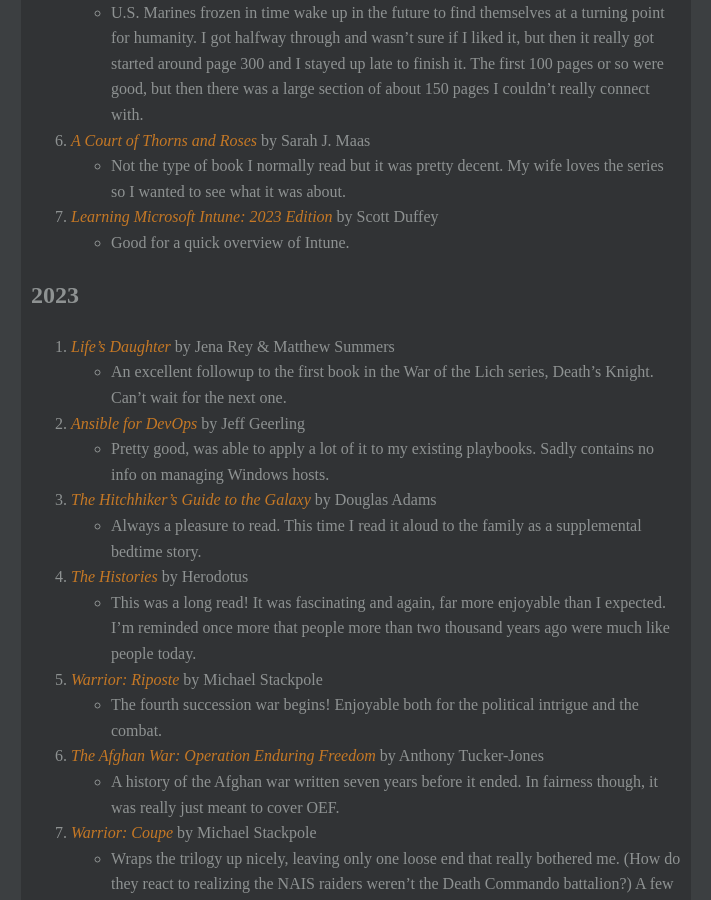
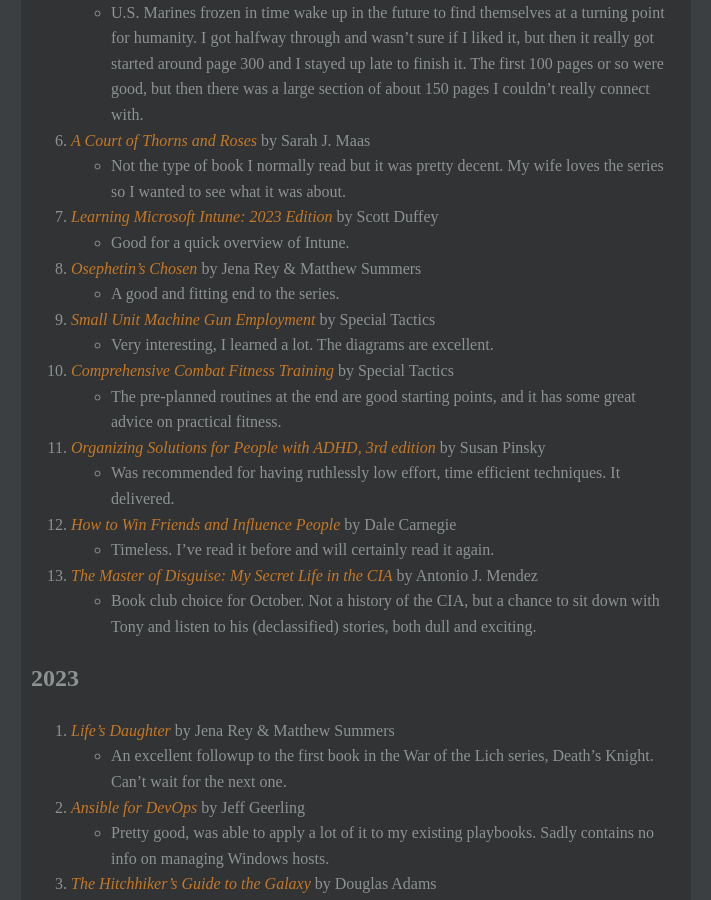
Before and after one commit to noUsernamesLef7/noUsernamesLef7.github.io, a Jekyll site: the page built from personal/books/index.md, in a window 1280 px wide and 900 px high, scrolled down 659 px. Shown: the whole window, without its empty margins (284-995 px from the left). Built offline with Jekyll 4.4.1, drawn with Linux system fonts in a browser that asks for light colours; some of the changed text lies outside the part shown.

Commit message:
Add recent books

```diff
--- a/personal/books/index.md
+++ b/personal/books/index.md
@@ -23,6 +23,18 @@ A few groupings of my favorite books on specific topics or genres, as well as a
     * Not the type of book I normally read but it was pretty decent. My wife loves the series so I wanted to see what it was about.
 7. *Learning Microsoft Intune: 2023 Edition* by Scott Duffey
     * Good for a quick overview of Intune.
+8. *Osephetin's Chosen* by Jena Rey & Matthew Summers
+    * A good and fitting end to the series.
+9. *Small Unit Machine Gun Employment* by Special Tactics
+    * Very interesting, I learned a lot. The diagrams are excellent.
+10. *Comprehensive Combat Fitness Training* by Special Tactics
+    * The pre-planned routines at the end are good starting points, and it has some great advice on practical fitness.
+11. *Organizing Solutions for People with ADHD, 3rd edition* by Susan Pinsky
+    * Was recommended for having ruthlessly low effort, time efficient techniques. It delivered.
+12. *How to Win Friends and Influence People* by Dale Carnegie
+    * Timeless. I've read it before and will certainly read it again.
+13. *The Master of Disguise: My Secret Life in the CIA* by Antonio J. Mendez
+    * Book club choice for October. Not a history of the CIA, but a chance to sit down with Tony and listen to his (declassified) stories, both dull and exciting.
 
 ## 2023
 1. *Life's Daughter* by Jena Rey & Matthew Summers
```
Also changed, not shown: other parts of personal/books/index.md (+1 -1 lines).
